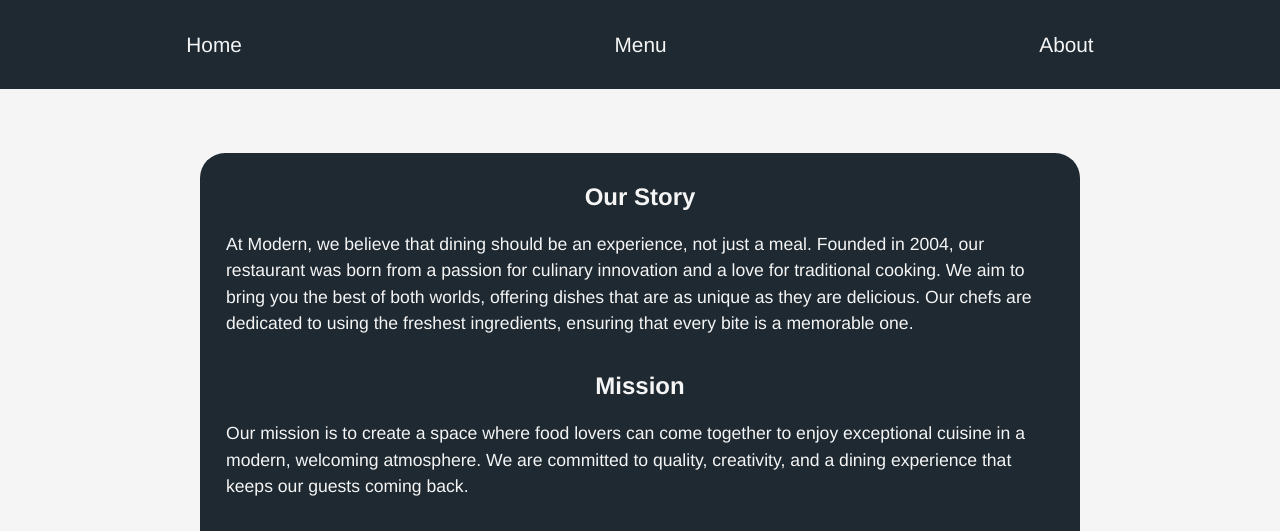
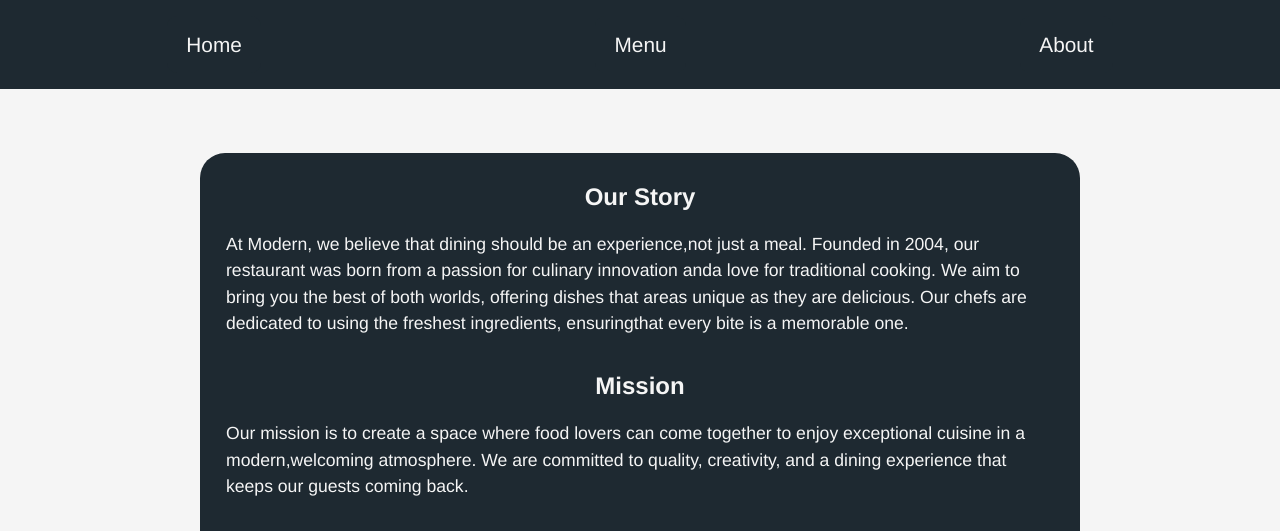
Before and after one commit to MR-Elbarbary/Restaurant-Page, a website built with webpack: page src/template.html in a window 1280 px wide. Both pictures are taken after a click on the button "About". Shown: the top 531 px of the page. Built offline with nearby package versions, Linux system fonts and the light colour scheme.

Commit message:
Create about page

```diff
--- a/src/about.js
+++ b/src/about.js
@@ -1,3 +1,35 @@
+import image from "./bg2.jpeg"
 export function createAbout(container) {
-    let h1
+    let story = document.createElement("div");
+    let h1 = document.createElement("h1");
+    h1.textContent = "Our Story";
+    let p = document.createElement("p");
+    p.textContent = "At Modern, we believe that dining should be an experience,"+
+        "not just a meal. Founded in 2004, our restaurant was born from a passion for culinary innovation and"+
+        "a love for traditional cooking. We aim to bring you the best of both worlds, offering dishes that are"+
+        "as unique as they are delicious. Our chefs are dedicated to using the freshest ingredients, ensuring"+
+        "that every bite is a memorable one."
+    story.appendChild(h1);
+    story.appendChild(p);
+    story.setAttribute("class", "story");
+
+    let mession = document.createElement("div");
+    let h2 = document.createElement("h1");
+    h2.textContent = "Mission"
+    let p2 = document.createElement("p");
+    p2.textContent = "Our mission is to create a space where food lovers can come together to enjoy exceptional cuisine in a modern,"+
+        "welcoming atmosphere. We are committed to quality, creativity, and a dining experience that keeps our guests coming back."
+    mession.appendChild(h2);
+    mession.appendChild(p2);
+    mession.setAttribute("class", "mession");
+
+    let imgDiv = document.createElement("div");
+    let img = document.createElement("img");
+    img.src = image;
+    imgDiv.appendChild(img);
+    imgDiv.setAttribute("class", "image");
+
+    container.appendChild(story);
+    container.appendChild(mession);
+    container.appendChild(imgDiv);
 }
--- a/src/home.js
+++ b/src/home.js
@@ -22,11 +22,12 @@
 
     let toAction = document.createElement("div");
     toAction.setAttribute("class", "toAction");
-    p.textContent = "Ready to experience the best of modern dining? Reserve your table today and join us for an unforgettable culinary adventure."
+    let p2 = document.createElement("p")
+    p2.textContent = "Ready to experience the best of modern dining? Reserve your table today and join us for an unforgettable culinary adventure."
     let btn = document.createElement("button");
     btn.setAttribute("class", "action");
     btn.textContent = "Call to Action";
-    toAction.appendChild(p);
+    toAction.appendChild(p2);
     toAction.appendChild(btn);
 
     container.appendChild(welcome);
--- a/src/index.js
+++ b/src/index.js
@@ -1,14 +1,20 @@
 import "./style.css";
-//import { createHome } from "./home";
+import { createHome } from "./home";
+import { createAbout } from "./about";
 
 document.addEventListener("DOMContentLoaded", () =>{
     let container = document.getElementById("content");
-    //createHome(container);
-    // let homeBtn = document.getElementById("home");
-    // homeBtn.addEventListener("click", ()=>{
-    //     clean(container);
-    //     createHome(container);
-    // });
+    createHome(container);
+    let homeBtn = document.getElementById("home");
+    homeBtn.addEventListener("click", ()=>{
+        clean(container);
+        createHome(container);
+    });
+    let aboutBtn = document.getElementById("about");
+    aboutBtn.addEventListener("click", () =>{
+        clean(container);
+        createAbout(container);
+    });
 });
 
 function clean(div) {
--- a/src/template.html
+++ b/src/template.html
@@ -14,23 +14,6 @@
         </nav>
     </header>
     <div id="content">
-        <div class="story">
-            <h1>Our Story</h1>
-            <p>At Modern, we believe that dining should be an experience,
-                not just a meal. Founded in 2004, our restaurant was born from a passion for culinary innovation and
-                a love for traditional cooking. We aim to bring you the best of both worlds, offering dishes that are
-                as unique as they are delicious. Our chefs are dedicated to using the freshest ingredients, ensuring
-                that every bite is a memorable one.</p>
-        </div>
-        <div class="mission">
-            <h1>Mission</h1>
-            <p>Our mission is to create a space where food lovers can come together to enjoy exceptional cuisine in a modern,
-                welcoming atmosphere. We are committed to quality, creativity, and a dining experience that keeps our guests coming back.</p>
-        </div>
-        <div class="image">
-            <img src="./bg2.jpeg" alt="">
-        </div>
-
     </div>
     <footer><a href="https://github.com/MR-Elbarbary">@Elbarbary</a></footer>
 </body>
```
